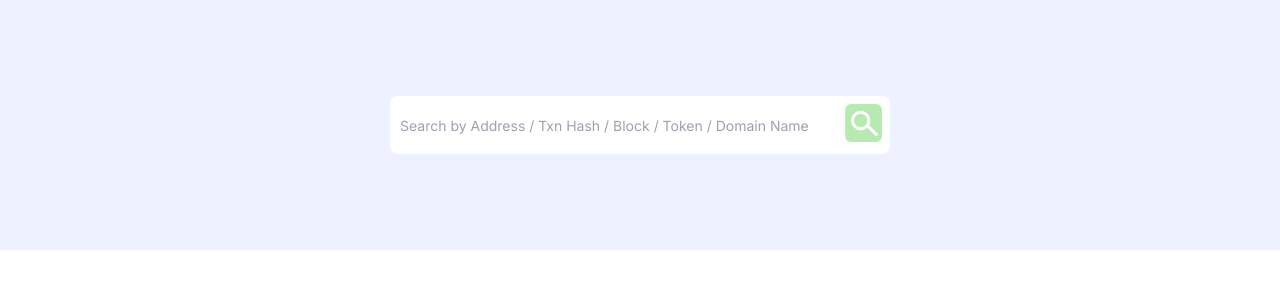
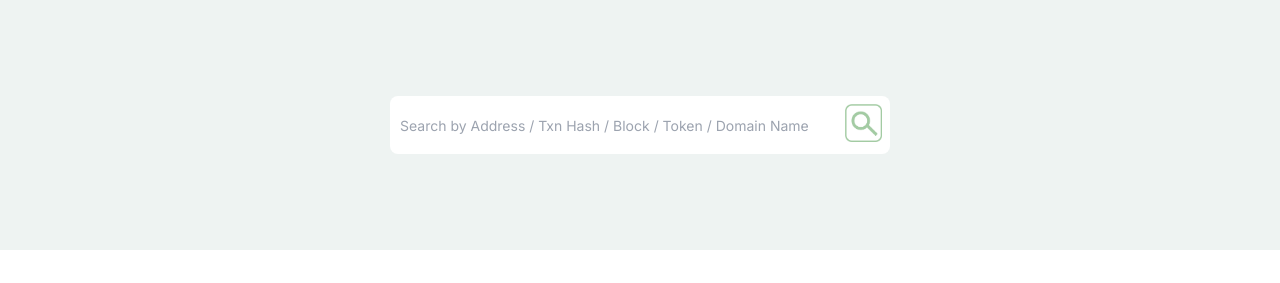
Before and after one commit to zerohoney97/blockExploreFront, a Next.js app: page / in a window 1280 px wide. Shown: the top 283 px of the page. Built offline with nearby package versions, Linux system fonts and the light colour scheme.

Commit message:
색조합

```diff
--- a/src/app/(page)/main/_contents/searchBarWrap/SearchBar.tsx
+++ b/src/app/(page)/main/_contents/searchBarWrap/SearchBar.tsx
@@ -2,7 +2,7 @@
 import React, { useState } from "react";
 import Link from "next/link";
 import Image from "next/image";
-import searchIcon from "../../../../../../public/search03.png";
+import searchIcon from "../../../../../../public/search06.png";
 
 const MainSearchBar = () => {
   const [value, setValue] = useState("");
--- a/src/app/(page)/main/_contents/searchBarWrap/SearchBarWrap.tsx
+++ b/src/app/(page)/main/_contents/searchBarWrap/SearchBarWrap.tsx
@@ -3,7 +3,7 @@ import SearchBar from "./SearchBar";
 
 const MainSearchBarWrap = () => {
   return (
-    <div className='bg-[#EEF1FF] h-[250px] w-full flex justify-center'>
+    <div className='bg-[#eef3f2] h-[250px] w-full flex justify-center'>
       <SearchBar />
     </div>
   );
```
Also changed, not shown: public/search05.png (added), public/search06.png (added).
